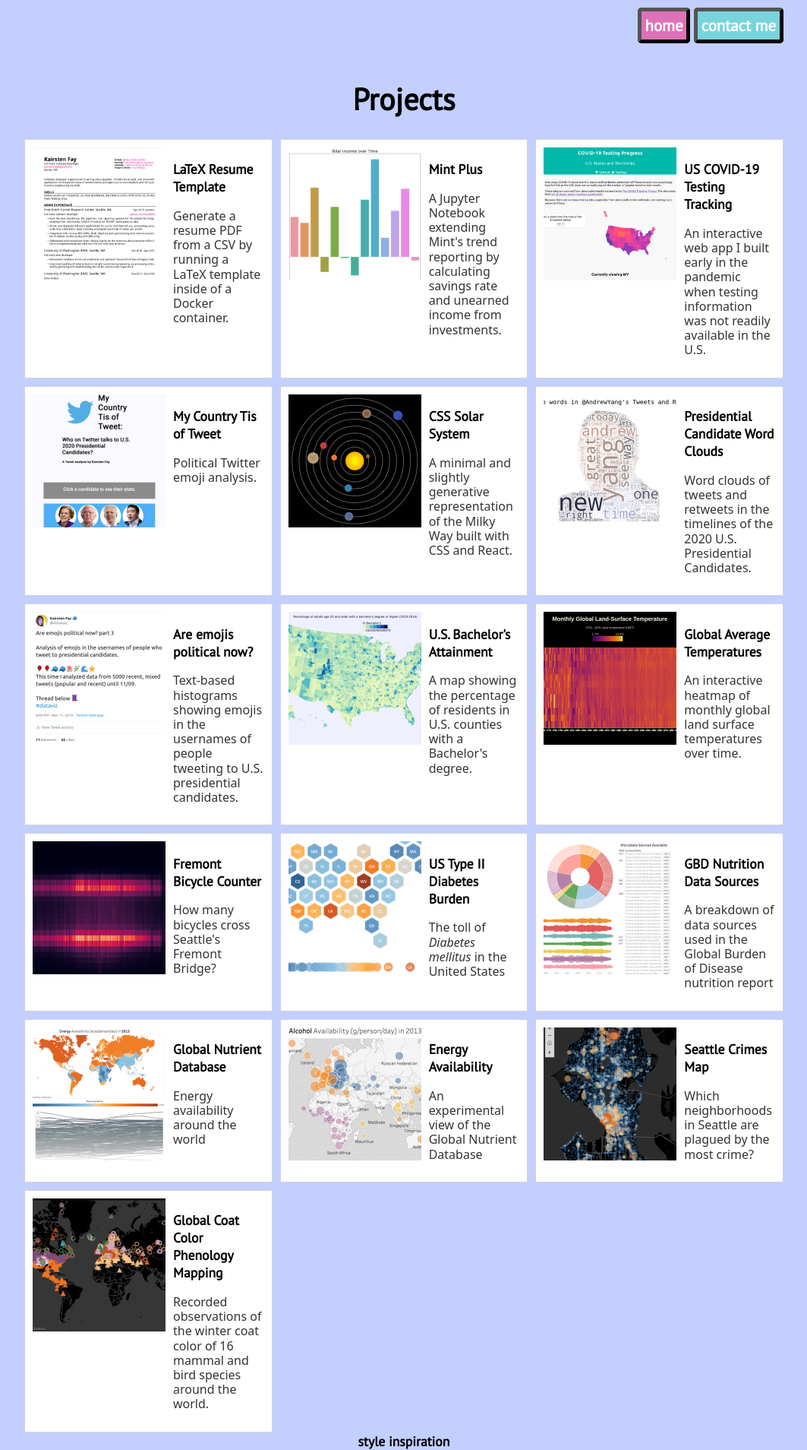
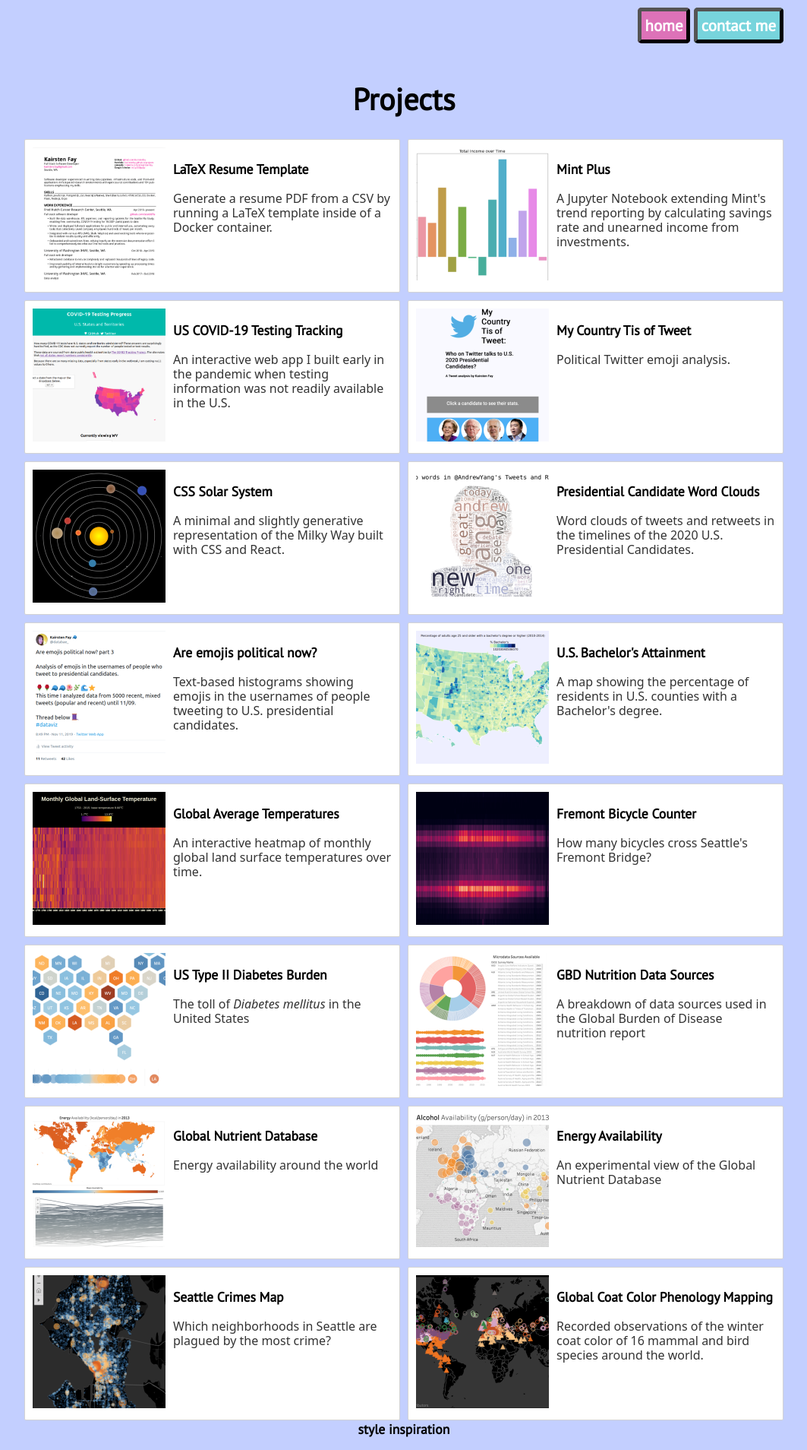
Before and after one commit to kairstenfay/kairstenfay.github.io, a Jekyll site: the page built from projects/index.html, in a window 1280 px wide. Shown: the whole page at 76% size, without its empty margins (108-1171 px from the left). Built offline with Jekyll 4.4.1, drawn with Linux system fonts in a browser that asks for light colours.

Commit message:
projects: Stop showing 3 cols on large display

```diff
--- a/css/main.css
+++ b/css/main.css
@@ -173,13 +173,6 @@ th {
     }
 }
 
-/* Custom */
-@media (min-width: 1250px) {
-    #projects {
-        grid-template-columns: 1fr 1fr 1fr;
-    }
-}
-
 /* Big desktop */
 @media (min-width: 1800px) {
 }
```
